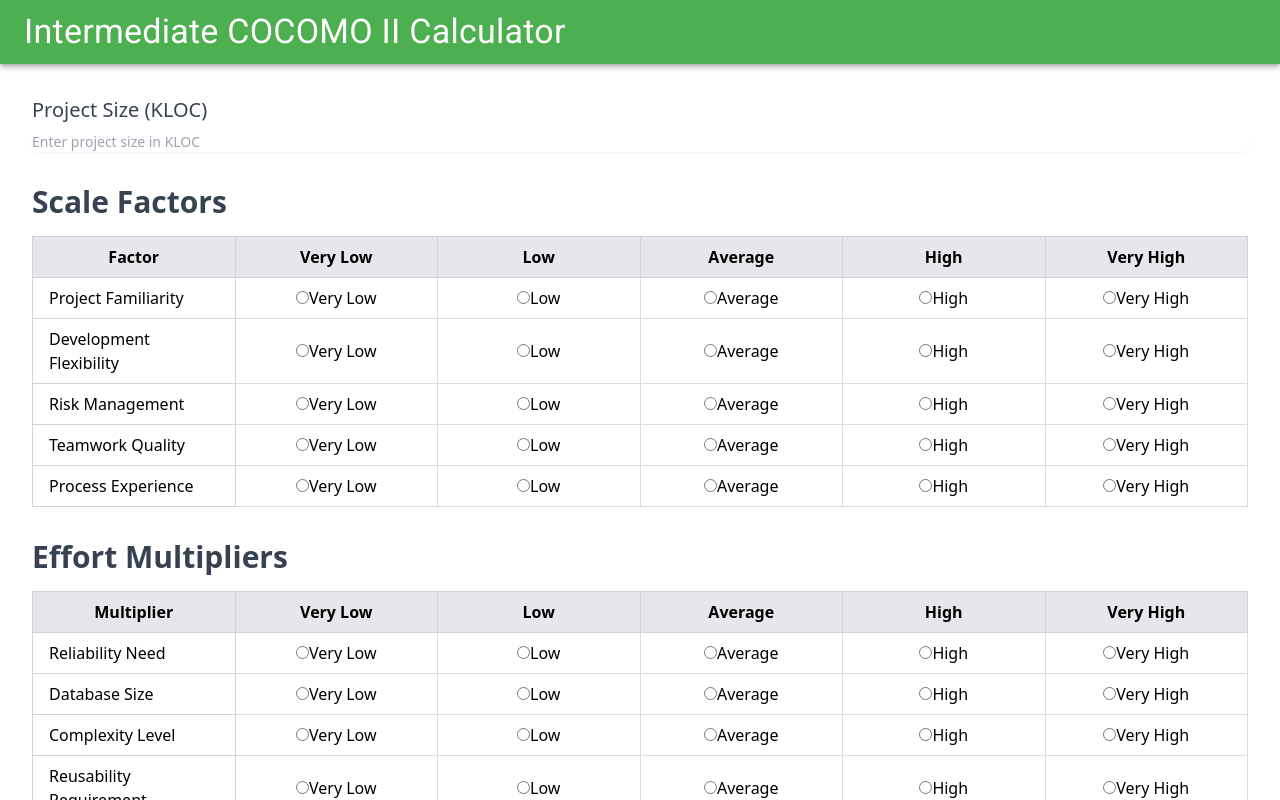
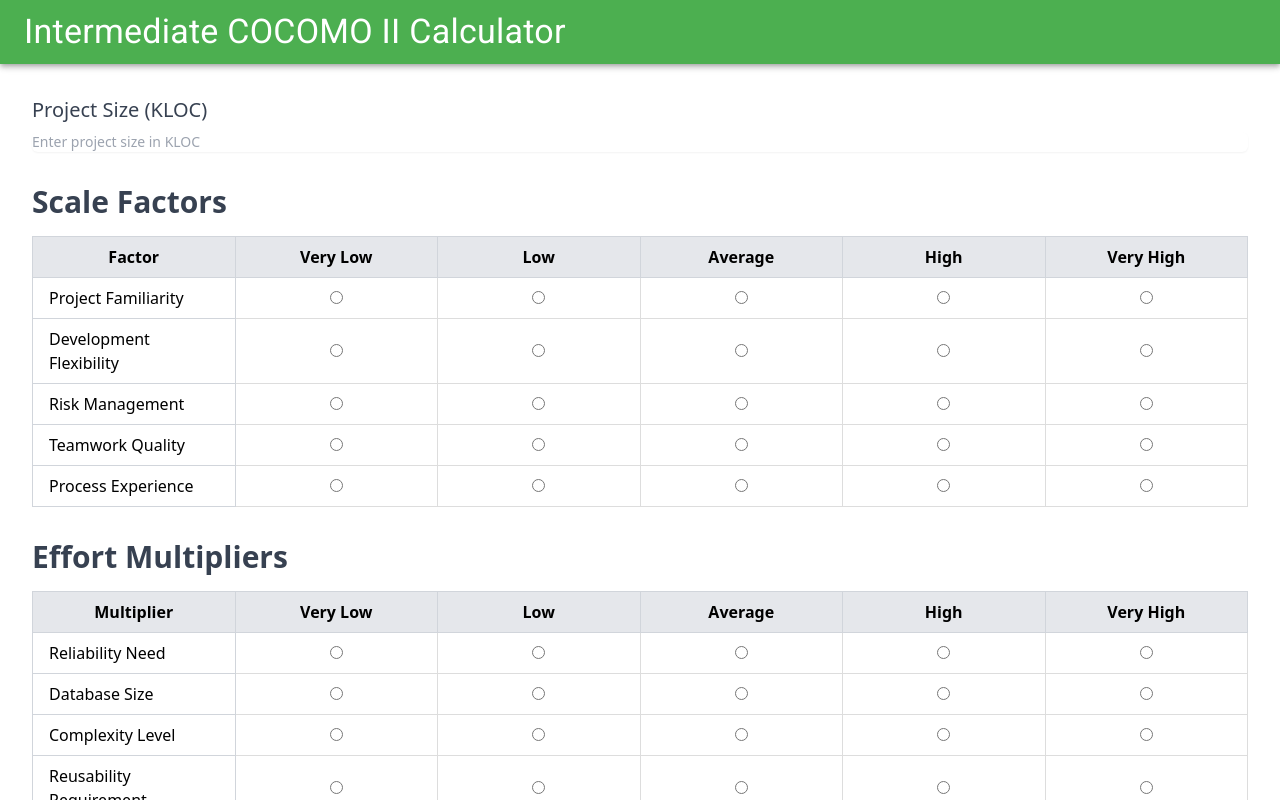
Before and after one commit to atefnasser/Intermediate-Cocomo2, a React (Vite) app: page / in a window 1280 px wide. Shown: the top 800 px of the page. Built offline with nearby package versions, Linux system fonts and the light colour scheme.

Commit message:
Removed words next to button

```diff
--- a/src/pages/main/main-page.tsx
+++ b/src/pages/main/main-page.tsx
@@ -145,7 +145,6 @@ const handleSubmit = () => {
             checked={selections.scaleFactors[factor] === level}
             onChange={(e) => handleSelection('scaleFactors', factor, e.target.value)}
           />
-          {level}
         </label>
       </td>
     ));
@@ -163,7 +162,6 @@ const handleSubmit = () => {
             checked={selections.effortMultipliers[multiplier] === level}
             onChange={(e) => handleSelection('effortMultipliers', multiplier, e.target.value)}
           />
-          {level}
         </label>
       </td>
     ));
```
